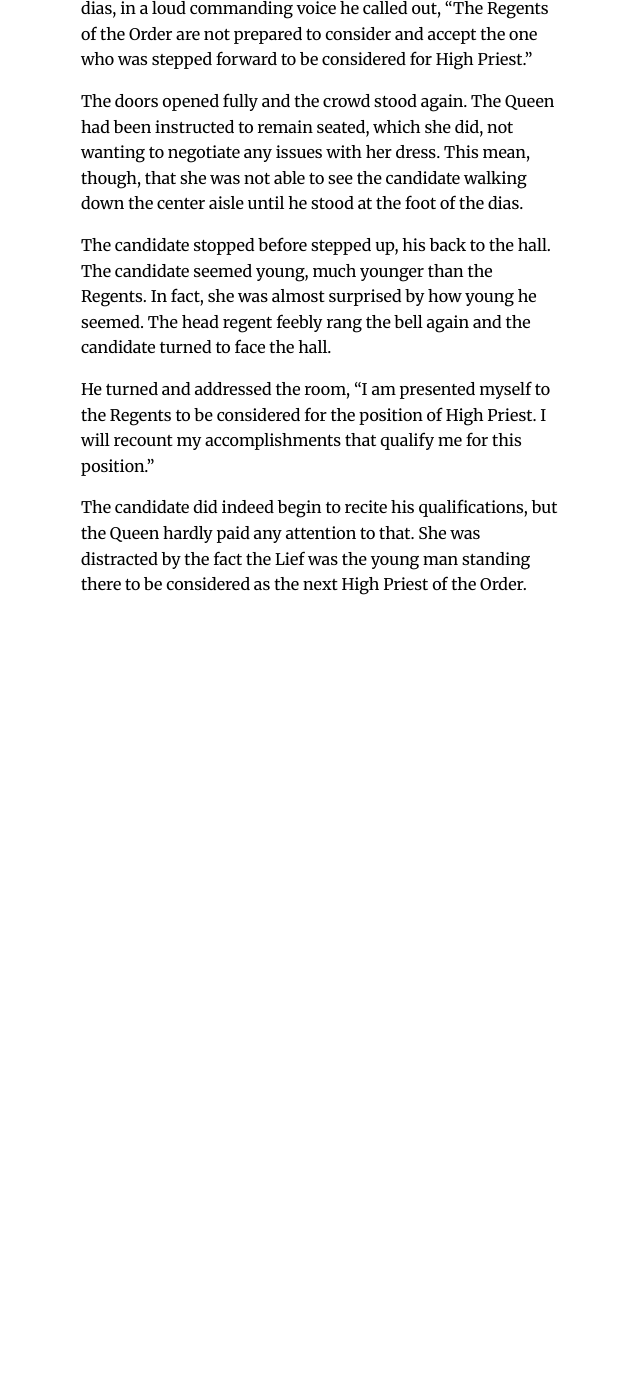
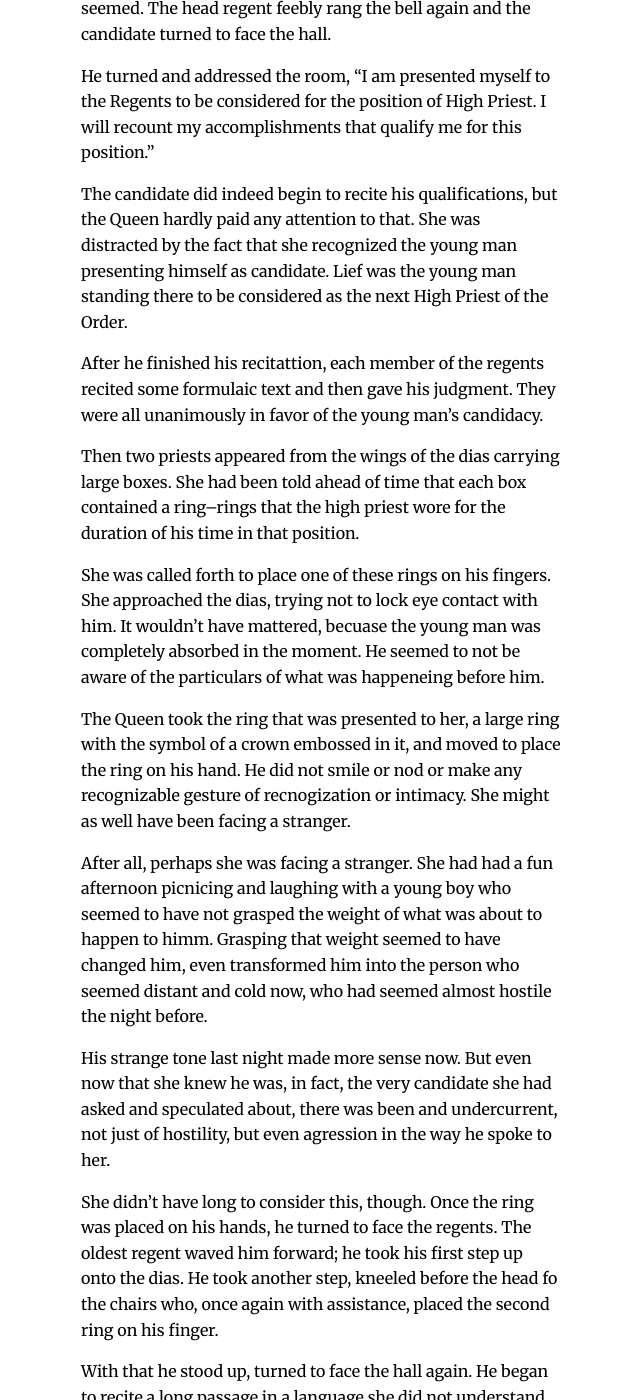
Before and after one commit to brodieaustin/avalon-novel, a Jekyll site: the page built from index.markdown, in a window 1280 px wide and 1400 px high, scrolled down 99927 px. Shown: the whole window, without its empty margins (319-959 px from the left). Built offline with Jekyll 4.4.1, drawn with Linux system fonts in a browser that asks for light colours; our own code applies the rules of GitHub Pages for plain Markdown files; before the commit the page ends 100557 px from its top, so only the background shows below that; some of the changed text lies outside the part shown.

Commit message:
progress for 11/20/2021. 31236 words.

```diff
--- a/index.markdown
+++ b/index.markdown
@@ -1812,7 +1812,7 @@
 
 "Yes, good night to you too."
 
-***
+# Chapter 6: The Main Thing #
 
 The Queen learned in the morning that a very strict schedule had been established for the day's events and would be adhered to stricly. It had been decided in advance that the ceremony appointing the new High Priest would take place first. After a short break, the robing ceremony would take place.
 
@@ -1944,4 +1936,94 @@
 
 He turned and addressed the room, "I am presented myself to the Regents to be considered for the position of High Priest. I will recount my accomplishments that qualify me for this position."
 
-The candidate did indeed begin to recite his qualifications, but the Queen hardly paid any attention to that. She was distracted by the fact the Lief was the young man standing there to be considered as the next High Priest of the Order.
+The candidate did indeed begin to recite his qualifications, but the Queen hardly paid any attention to that. She was distracted by the fact that she recognized the young man presenting himself as candidate. Lief was the young man standing there to be considered as the next High Priest of the Order.
+
+After he finished his recitattion, each member of the regents recited some formulaic text and then gave his judgment. They were all unanimously in favor of the young man's candidacy.
+
+Then two priests appeared from the wings of the dias carrying large boxes. She had been told ahead of time that each box contained a ring--rings that the high priest wore for the duration of his time in that position.
+
+She was called forth to place one of these rings on his fingers. She approached the dias, trying not to lock eye contact with him. It wouldn't have mattered, becuase the young man was completely absorbed in the moment. He seemed to not be aware of the particulars of what was happeneing before him.
+
+The Queen took the ring that was presented to her, a large ring with the symbol of a crown embossed in it, and moved to place the ring on his hand. He did not smile or nod or make any recognizable gesture of recnogization or intimacy. She might as well have been facing a stranger.
+
+After all, perhaps she was facing a stranger. She had had a fun afternoon picnicing and laughing with a young boy who seemed to have not grasped the weight of what was about to happen to himm. Grasping that weight seemed to have changed him, even transformed him into the person who seemed distant and cold now, who had seemed almost hostile the night before.
+
+His strange tone last night made more sense now. But even now that she knew he was, in fact, the very candidate she had asked and speculated about, there was been and undercurrent, not just of hostility, but even agression in the way he spoke to her.
+
+She didn't have long to consider this, though. Once the ring was placed on his hands, he turned to face the regents. The oldest regent waved him forward; he took his first step up onto the dias. He took another step, kneeled before the head fo the chairs who, once again with assistance, placed the second ring on his finger.
+
+With that he stood up, turned to face the hall again. He began to recite a long passage in a language she did not understand. She could only assume it had to do with the passage he was reading and studying the night before.
+
+With the recitation completed, he sat down in the chair that had, up to now, been empty. He sat down and became the new High Priest of the order.
+
+***
+
+After the ceremony, the Queen's handler appeared at her side and whispered, "The High Priest would like a word with your majesty in his private study."
+
+"I was planning to retun to my quarters to rest before the robing ceremony. Can it wait?
+
+The handler shifting uncomfortably, "The High Priest was very insistent."
+
+Deciding that it was best not to antagonize the new High Priest mere minutes into his reign, she replied. "Yes, yes of course. She wondered what business he could have and what would be so urgent.
+
+The handler led her down a series of halls to an open door. She stepped inside to a spacious office lined in bookcases, dotted with artifacts, and other seemingly priceless objects. The new High Priest was standign by the windows. He turned to her.
+
+"I apologize that I did not say anything last ngith to you about my candidacy. I hope that was not awkward for you."
+
+"No not awkward, I understand that there are customs and ways of doing things that you hold tightly."
+
+He nodded and looked around this room. "I remember being brought to this very room when I first arrvied at the Citadel. I just just a boy, not long before i met you for the first time. I was terrified."
+
+"Of course, you were just a child."
+
+He didn's acknowledge her comment but continued on, "Look at this place. A learned person must inhabit a place like this. A person with a strong will, who holds sway over the world. An important person. A powerful person." She thought perhaps this was a bit overstated, but he took his point and didn't want to stoke an argument on this momentous day.
+
+"And now I am here. This room...this place is mine."
+
+"And the power too."
+
+"Yes, the power too."
+
+"What do you plan to do with it?"
+
+"That is what I wanted to discuss with you, or at least in part."
+
+"Please, I am listening."
+
+"It has come to my attention that the candidate, once robed, must be sent immediately to the western frontier. There are great disturbances there and they must be captured so we cmay learn from them."
+
+"The west? We have only just brought the western lands into the kingdom. I...I am not aware of any disturbances."
+
+The High Priest began to pace, his arms drawn back behind his back. Was he feigning concern and seriousness? She couldn't tell. "All the more reason that she be sent at once."
+
+"Traditionally that has been the monarch perogative."
+
+"In consultation with the High Priest."
+
+"Perhaps, but..."
+
+"And I am consulting you."
+
+"I think you are informing me."
+
+He looked at her, "An insignificant difference in meaning."
+
+She decided to go ahead and lob the information she learned from the candidate into the conversation. "I only recently learned that the observer won't be residing in my household."
+
+"Yes, that was Lord Burrington's wish. As well as my own."
+
+"There is no precedent for it."
+
+"There is not precedent for a man of my age to be high priest. And yet here I am."
+
+"But this arrangement disorganizes the relationship between the priests and the crown."
+
+"Perhaps it is due for some disorganization," he replied.
+
+At that moment, none other than Lord Burrington appeared in a paneled side door in the office. Had he been listening to their conversation, she wondered. He sliced through the conversation with a hearty, "Congratulation, your highness. A wonderful feat. So many great things to come. Don't you agree, your majesty?"
+
+The queen smiled in reply.
+
+"I was just sharing with the Queen that my first formal order as High Prest will be to dispatch the obvserver to the western frontier."
+
+"Yes excellent news. The kingdom is hungry for stories, for news, no...for understanding of what is happening around them. I couldn't have devised a better plan myself"
```
Also changed, not shown: other parts of index.markdown (+0 -8 lines).
